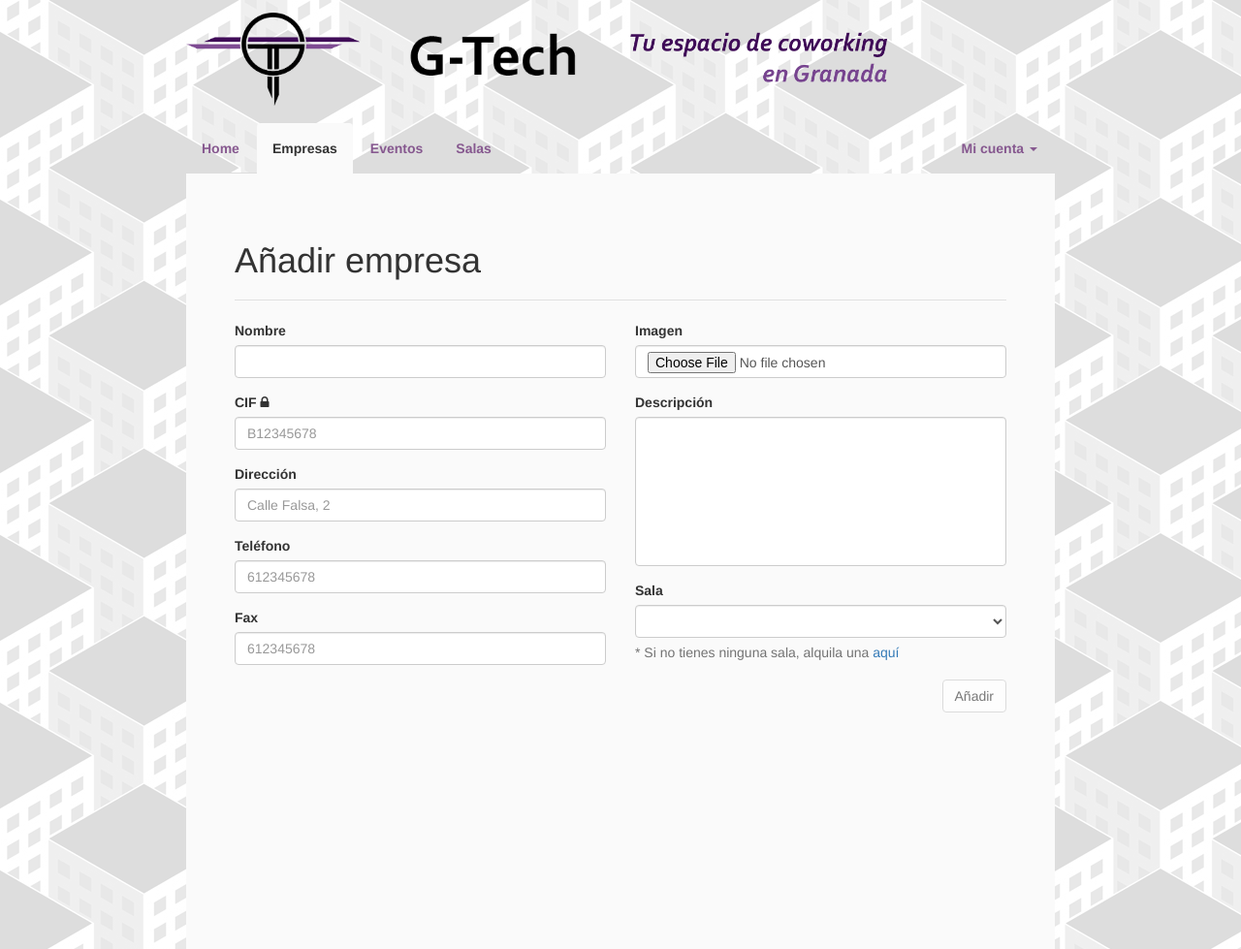
After one commit to fblupi/grado_informatica-DIU, a PHP site: page /crearEmpresa.php in a window 1280 px wide. The commit adds this page. Shown: the whole page at 97% size. Run offline with PHP 8.4, Linux system fonts and the light colour scheme; a user stored in the database is signed in; data comes from the database, SQL or seed files in the repository; tables that the repository leaves empty hold one stand-in row (values such as "Sample post"); lists and menus that the app fills with data are empty.

Commit message:
interfaz crear empresa

```diff
--- a/G-Tech/assets/css/style.css
+++ b/G-Tech/assets/css/style.css
@@ -314,6 +314,9 @@ article{
   float: right;
 }
 
+textarea{
+  resize: none;
+}
 
 @media (max-width: 768px) {
 	#logo{
--- /dev/null
+++ b/G-Tech/crearEmpresa.php
@@ -0,0 +1,81 @@
+<?php include 'header.php';
+if(!isset($_SESSION['login'])){
+	echo '<script>location.href="inicioSesion.php";</script>';
+}
+?>
+<section>
+		<h1 class="section-header">Añadir empresa
+		<hr></hr></h1>
+		<article>
+      <form method="POST" action="scripts/crearEmpresa.php" data-toggle="validator" role="form" enctype="multipart/form-data">
+      <div class="row">
+      <div class="col-md-6 col-lg-6">
+        <div class="form-group">
+        <label>Nombre</label>
+        <input type="text" id="nombre" name="nombre" class="form-control" required>
+        </div>
+        <div class="form-group">
+        <label>CIF <i class="fa fa-lock"></i></label>
+        <input type="text" id="cif" name="cif" class="form-control" placeholder="B12345678" required>
+        </div>
+        <div class="form-group">
+        <label>Dirección</label>
+        <input type="text" id="direccion" name="direccion" class="form-control" placeholder="Calle Falsa, 2" required>
+        </div>
+        <div class="form-group">
+        <label>Teléfono</label>
+        <input type="text" id="telefono" name="telefono" class="form-control" placeholder="612345678" required>
+        </div>
+        <div class="form-group">
+        <label>Fax</label>
+        <input type="text" id="fax" name="fax" class="form-control" placeholder="612345678" required>
+        </div>
+      </div>
+      <div class="col-md-6 col-lg-6">
+        <div class="form-group">
+        <label>Imagen</label>
+        <input type="file" class="form-control" id="imagen" name="imagen">
+        </div>
+        <div class="form-group">
+        <label>Descripción</label>
+        <textarea rows="7" id="descripcion" name="descripcion" class="form-control" placeholder="Pequeña descripción de la empresa..." required>
+        </textarea>
+        </div>
+        <div class="form-group">
+        <label>Sala</label>
+        <select class="form-control" name="sala" id="sala">
+          <?php
+          include 'libs/myLib.php';
+          $conn = dbConnect();
+          $idUsuario = $_SESSION['id'];
+          $sql = "SELECT * FROM alquiler, sala WHERE alquiler.sala = sala.id AND usuario = '$idUsuario' AND alquiler.tipoSala = 'empresa';";
+          $resultado = mysqli_query($conn, $sql);
+
+          while($salasAlquiladas = mysqli_fetch_assoc($resultado)){
+            echo '<option name="sala" id="sala" value="';
+            echo $salasAlquiladas['id'];
+            echo '">';
+            echo $salasAlquiladas['nombre'];
+            echo '</option>';
+          }
+          ?>
+        </select>
+        <span id="helpBlock" class="help-block">
+          * Si no tienes ninguna sala, alquila una <a href="buscarSalas.php">aquí</a>
+        </span>
+        </div>
+
+      </div>
+      </div>
+      <input type="submit" class="btn btn-default btnCrearSala" value="Añadir">
+    </form>
+</article>
+</section>
+<script type="text/javascript">
+window.onload = function()
+{
+		document.getElementById("empresas").className = "active menu";
+		$('table').stacktable();
+}
+</script>
+<?php include 'footer.php'; ?>
--- a/G-Tech/scripts/editarEmpresa.php
+++ b/G-Tech/scripts/editarEmpresa.php
@@ -54,10 +54,10 @@ if (isset($_FILES['imagen']) && $_FILES['imagen']['name']) {
 }
 $sql = "";
 if($imagen != ""){
-  $sql = "UPDATE empresa set CIF='$CIF' nombre='$nombre' direccion='$direccion' telefono='$telefono' fax='$fax' descripcion='$descripcion' representante='$representate'";
+  $sql = "UPDATE empresa set CIF='$CIF', nombre='$nombre', direccion='$direccion', telefono='$telefono', fax='$fax', descripcion='$descripcion', representante='$representate'";
 }
 else {
-  $sql = "UPDATE empresa set CIF='$CIF' nombre='$nombre' direccion='$direccion' telefono='$telefono' fax='$fax' descripcion='$descripcion' representante='$representate' imagen='$imagen'";
+  $sql = "UPDATE empresa set CIF='$CIF', nombre='$nombre', direccion='$direccion', telefono='$telefono', fax='$fax', descripcion='$descripcion', representante='$representate', imagen='$imagen'";
 }
 
 $resultado = mysqli_query($conexion, $sql);
```
Also changed, not shown: G-Tech/gestionarEmpresas.php (+14 -8 lines).
